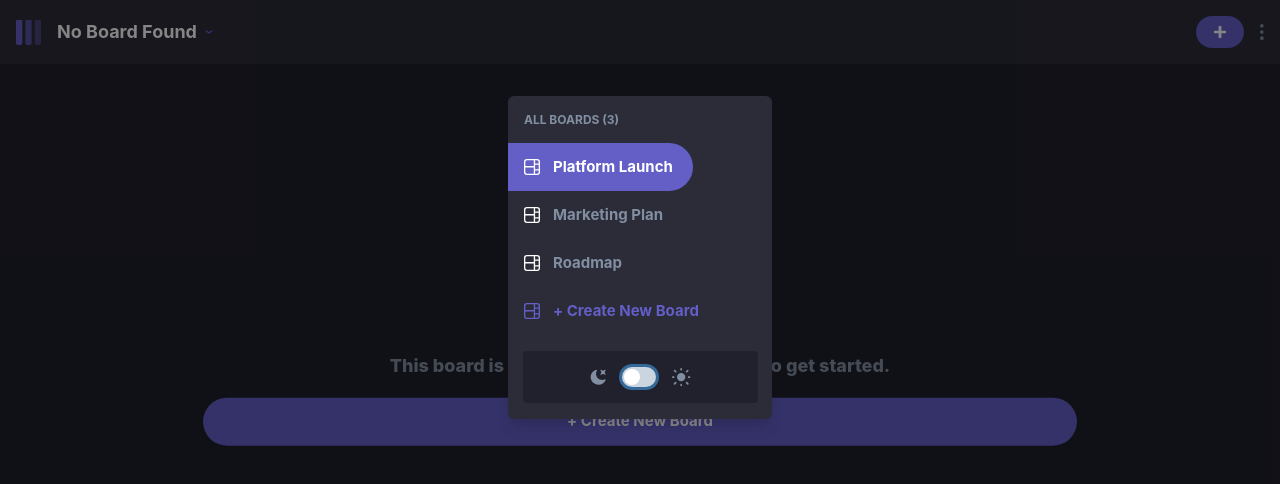
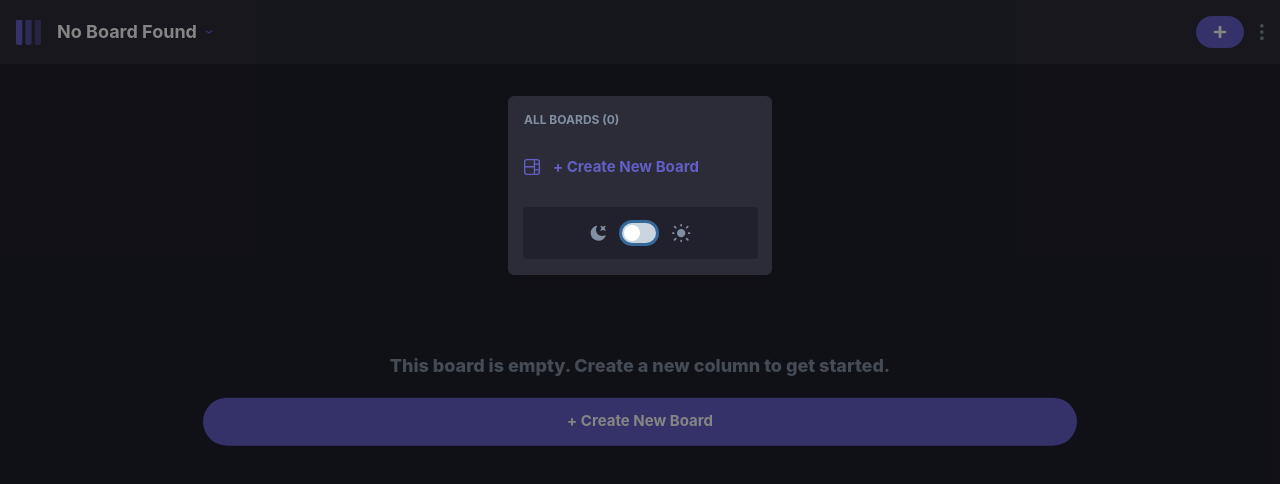
Before and after one commit to StephensGit/Kanban-Task-Management-App, a React (Create React App) app: page / in a window 1280 px wide. Both pictures are taken after a click on the element "No Board Found". Shown: the top 484 px of the page. Built offline with nearby package versions, Linux system fonts and the light colour scheme.

Commit message:
Task #6.1

```diff
--- a/src/App.tsx
+++ b/src/App.tsx
@@ -1,15 +1,40 @@
-import React from "react";
+import React, { useEffect, useState } from "react";
 
-import { Box } from "@chakra-ui/react";
+import { Box, useDisclosure } from "@chakra-ui/react";
 
 import Header from "./components/Header";
 import MainBoard from "./components/MainBoard";
 
 const App = () => {
+  const {
+    isOpen: isOpenCreateBoardModal,
+    onOpen: openCreateBoardModal,
+    onClose: closeCreateBoardModal,
+  } = useDisclosure();
+  const [boardInfo, setBoardInfo] = useState({});
+
+  const getBoardInfo = (data?: any) => {
+    setBoardInfo(data);
+    return data;
+  };
+
+  useEffect(() => {
+    console.log(boardInfo, "boardInfo");
+  }, [boardInfo]);
   return (
     <Box bg="veryDarkGrey" height="100vh">
-      <Header />
-      <MainBoard />
+      <Header
+        boardInfo={boardInfo}
+        isOpenCreateBoardModal={isOpenCreateBoardModal}
+        openCreateBoardModal={openCreateBoardModal}
+        closeCreateBoardModal={closeCreateBoardModal}
+      />
+      <MainBoard
+        getBoardInfo={getBoardInfo}
+        isOpenCreateBoardModal={isOpenCreateBoardModal}
+        openCreateBoardModal={openCreateBoardModal}
+        closeCreateBoardModal={closeCreateBoardModal}
+      />
     </Box>
   );
 };
--- a/src/components/Header.tsx
+++ b/src/components/Header.tsx
@@ -1,4 +1,4 @@
-import React from "react";
+import React, { useEffect, useState } from "react";
 
 import {
   Box,
@@ -16,11 +16,27 @@ import chevronDown from "../assets/icon-chevron-down.svg";
 import addIcon from "../assets/icon-add-task-mobile.svg";
 import threeDots from "../assets/icon-vertical-ellipsis.svg";
 
-const Header = () => {
+const Header = ({
+  boardInfo,
+  isOpenCreateBoardModal,
+  openCreateBoardModal,
+  closeCreateBoardModal,
+}: any) => {
   const { isOpen, onOpen, onClose } = useDisclosure();
+  const [heading, setHeading] = useState();
+
+  useEffect(() => {
+    console.log(boardInfo, "boardInfo inside Header");
+  }, [boardInfo]);
+
   return (
     <>
-      <MobileMenu isOpen={isOpen} onClose={onClose} />
+      <MobileMenu
+        isOpen={isOpen}
+        onClose={onClose}
+        boardInfo={boardInfo}
+        openCreateBoardModal={openCreateBoardModal}
+      />
 
       <Box
         px="16px"
@@ -41,7 +57,9 @@ const Header = () => {
             cursor="pointer"
             onClick={onOpen}
           >
-            No Board Found
+            {boardInfo?.length === 0
+              ? "No Board Found"
+              : boardInfo[0]?.data?.board}
           </Heading>
           <Image
             src={chevronDown}
--- a/src/components/MainBoard.tsx
+++ b/src/components/MainBoard.tsx
@@ -2,11 +2,22 @@ import React from "react";
 import { Box, Button, Text, useDisclosure } from "@chakra-ui/react";
 
 import NewBoard from "./NewBoardModal";
-const MainBoard = () => {
-  const { isOpen, onOpen: openMainBoardModal, onClose } = useDisclosure();
+
+import { BoardInfoType } from "../interfaces/modal";
+
+const MainBoard = ({
+  getBoardInfo,
+  isOpenCreateBoardModal,
+  openCreateBoardModal,
+  closeCreateBoardModal,
+}: any) => {
   return (
     <>
-      <NewBoard isOpen={isOpen} onClose={onClose} />
+      <NewBoard
+        isOpen={isOpenCreateBoardModal}
+        onClose={closeCreateBoardModal}
+        getBoardInfo={getBoardInfo}
+      />
 
       <Box
         height="auto"
@@ -44,7 +55,7 @@ const MainBoard = () => {
           fontWeight="700"
           lineHeight="18.9px"
           borderRadius="24px"
-          onClick={openMainBoardModal}
+          onClick={openCreateBoardModal}
         >
             + Create New Board
         </Button>
--- a/src/components/MobileMenu.tsx
+++ b/src/components/MobileMenu.tsx
@@ -1,4 +1,4 @@
-import React from "react";
+import React, { useEffect } from "react";
 
 import {
   Image,
@@ -12,18 +12,30 @@ import {
   Switch,
   UnorderedList,
   useColorMode,
+  useDisclosure,
 } from "@chakra-ui/react";
 
 import iconBoardWhite from "../assets/icon-board-white.svg";
 import iconBoardPurple from "../assets/icon-board-purple.svg";
+import iconBoardGrey from "../assets/icon-board-grey.svg";
 import iconDarkMode from "../assets/icon-dark-theme.svg";
 import iconLightMode from "../assets/icon-light-theme.svg";
 
-import { ModalProps } from "../interfaces/modal";
+import { BoardInfo2Type, ModalProps } from "../interfaces/modal";
 
-const MobileMenu = ({ isOpen, onClose }: ModalProps) => {
+import NewBoard from "./NewBoardModal";
+
+const MobileMenu = ({
+  isOpen,
+  onClose,
+  boardInfo,
+  openCreateBoardModal,
+}: any) => {
   const { colorMode, toggleColorMode } = useColorMode();
-  console.log(colorMode, "colorMode");
+
+  useEffect(() => {
+    console.log(boardInfo, "boardInfo test");
+  }, [boardInfo]);
 
   return (
     <Modal isOpen={isOpen} onClose={onClose}>
@@ -37,7 +49,7 @@ const MobileMenu = ({ isOpen, onClose }: ModalProps) => {
           m={0}
           px={4}
         >
-          ALL BOARDS (3)
+          {`ALL BOARDS (${boardInfo.length})`}
         </ModalHeader>
 
         <ModalBody
@@ -48,9 +60,14 @@ const MobileMenu = ({ isOpen, onClose }: ModalProps) => {
           m={0}
         >
           <UnorderedList m={0} color="mediumGrey">
+            {boardInfo?.length > 0 &&
+              boardInfo?.map((board: any, index: number) => {
+                return (
                   <ListItem
-              bg="mainPurple"
-              color="white"
+                    key={index}
+                    bg={index === 0 ? "mainPurple" : "transparent"}
+                    _hover={{ bg: "purpleHover" }}
+                    color={index === 0 ? "white" : "mediumGrey"}
                     px={4}
                     borderRightRadius={25}
                     maxW="70%"
@@ -58,30 +75,18 @@ const MobileMenu = ({ isOpen, onClose }: ModalProps) => {
                     display="flex"
                     alignItems="center"
                     cursor="pointer"
+                    mt={2}
                   >
-              <Image mr="13px" boxSize="16px" src={iconBoardWhite} />
-              Platform Launch
+                    <Image
+                      mr="13px"
+                      boxSize="16px"
+                      src={index === 0 ? iconBoardWhite : iconBoardGrey}
+                      _hover={{ src: iconBoardWhite }}
+                    />
+                    {board?.data?.board}
                   </ListItem>
-            <ListItem
-              display="flex"
-              alignItems="center"
-              height="48px"
-              px={4}
-              cursor="pointer"
-            >
-              <Image mr="13px" boxSize="16px" src={iconBoardWhite} />
-              Marketing Plan
-            </ListItem>
-            <ListItem
-              display="flex"
-              alignItems="center"
-              height="48px"
-              px={4}
-              cursor="pointer"
-            >
-              <Image mr="13px" boxSize="16px" src={iconBoardWhite} />
-              Roadmap
-            </ListItem>
+                );
+              })}
             <ListItem
               color="mainPurple"
               display="flex"
@@ -90,8 +95,8 @@ const MobileMenu = ({ isOpen, onClose }: ModalProps) => {
               px={4}
               cursor="pointer"
             >
-              <Image mr="13px" boxSize="16px" src={iconBoardPurple} />+ Create
-              New Board
+              <Image mr="13px" boxSize="16px" src={iconBoardPurple} />
+              <span onClick={openCreateBoardModal}>+ Create New Board</span>
             </ListItem>
           </UnorderedList>
         </ModalBody>
--- a/src/components/NewBoardModal.tsx
+++ b/src/components/NewBoardModal.tsx
@@ -17,9 +17,9 @@ import {
 
 import iconCross from "../assets/icon-cross.svg";
 
-import { BoardsType, ModalProps, ColumnType } from "../interfaces/modal";
+import { BoardsType, ModalProps1, ColumnType } from "../interfaces/modal";
 
-const NewBoard = ({ isOpen, onClose }: ModalProps) => {
+const NewBoard = ({ isOpen, onClose, getBoardInfo }: ModalProps1) => {
   const [boardName, setBoardName] = useState("");
   const [columnInputField, setColumnNameInputField] = useState<ColumnType[]>(
     []
@@ -52,11 +52,15 @@ const NewBoard = ({ isOpen, onClose }: ModalProps) => {
     });
     setBoardName("");
     setColumnNameInputField([{ columnName: "" }]);
-    console.log(boards, "boards");
+    // console.log(boards, "boards");
   };
 
   useEffect(() => {
-    console.log(boards, "boards");
+    getBoardInfo(boards);
+  }, [boards, getBoardInfo]);
+
+  useEffect(() => {
+    // console.log(boards, "boards");
     inputRef?.current?.focus();
   }, [boards, columnInputField, setColumnNameInputField]);
 
```
Also changed, not shown: src/interfaces/modal.ts (+17 -4 lines), src/assets/icon-board-grey.svg (added). Lines whose indentation alone changed are shown as unchanged.
